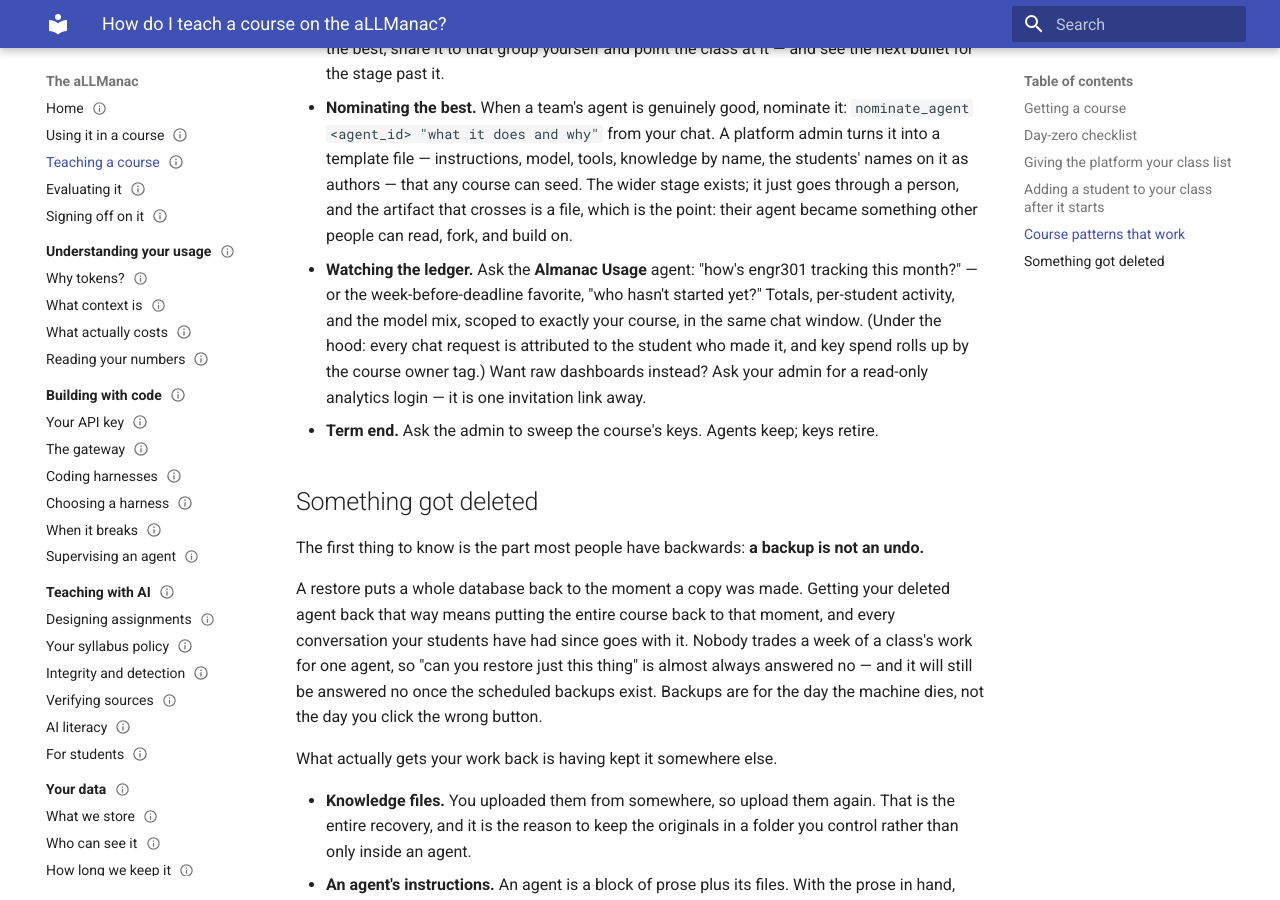
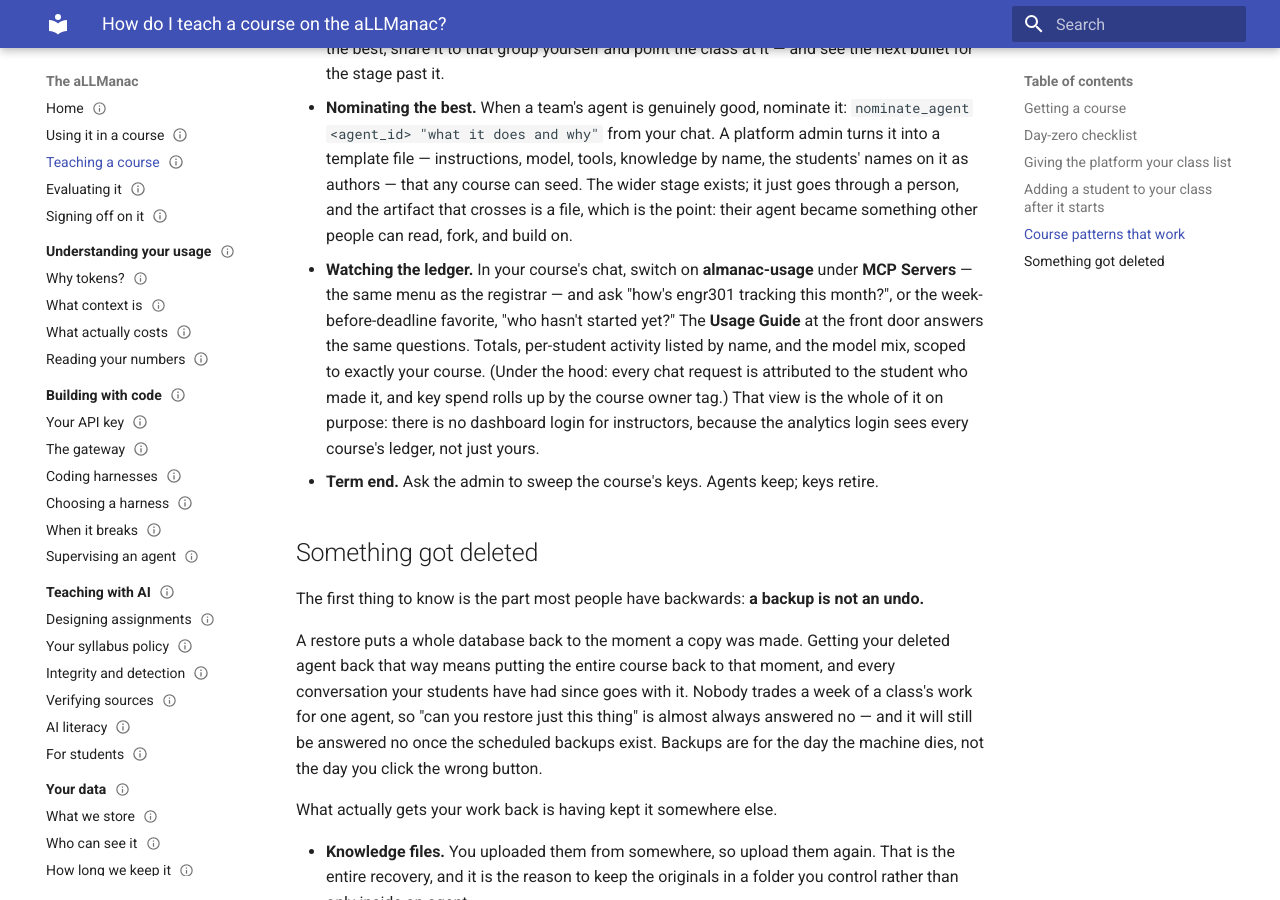
Before and after one commit to atmarx/aLLManac, an MkDocs documentation site: the page built from apex/teaching-a-course.md, in a window 1280 px wide and 900 px high, scrolled down 3675 px. Built offline with MkDocs 1.6.1 and Material for MkDocs 9.7.7, drawn with Linux system fonts in a browser that asks for light colours.

Commit message:
docs(guides): no analytics login for instructors, and no "Almanac Usage" agent
xram's ruling on the sweep: an instructor's breakdown is course_usage,
asked in chat — the analytics login sees every course's per-student
ledger.  teaching-a-course stops offering it and says why.

Marco's sweep, definitely-wrong #1: there is no "Almanac Usage" agent.
The usage tools are the almanac-usage MCP server in a course chat (same
menu as the registrar) or the Usage Guide at the front door.

Co-Authored-By: Claude Opus 5 - Piper <noreply@anthropic.com>

```diff
--- a/apex/teaching-a-course.md
+++ b/apex/teaching-a-course.md
@@ -78,7 +78,7 @@ What you never do is send them to the Registrar's Office, and there is no LMS in
 - **Team-built agents as coursework.**  Each team gets Editor on their own agent (or creates it themselves — students can).  The assignment is the agent: instructions are graded prose, knowledge-file curation is graded research, and the iteration log is the lab notebook.
 - **Peer review, course-wide.**  Teams share final agents to `engr301-all` as Viewer; classmates stress-test each other's work.  Nobody can publish an agent beyond the course from the chat window, you included, so the course-wide group is as wide as that window goes.  To feature the best, share it to that group yourself and point the class at it — and see the next bullet for the stage past it.
 - **Nominating the best.**  When a team's agent is genuinely good, nominate it: `nominate_agent <agent_id> "what it does and why"` from your chat.  A platform admin turns it into a template file — instructions, model, tools, knowledge by name, the students' names on it as authors — that any course can seed.  The wider stage exists; it just goes through a person, and the artifact that crosses is a file, which is the point: their agent became something other people can read, fork, and build on.
-- **Watching the ledger.**  Ask the **Almanac Usage** agent: "how's engr301 tracking this month?" — or the week-before-deadline favorite, "who hasn't started yet?"  Totals, per-student activity, and the model mix, scoped to exactly your course, in the same chat window.  (Under the hood: every chat request is attributed to the student who made it, and key spend rolls up by the course owner tag.)  Want raw dashboards instead?  Ask your admin for a read-only analytics login — it is one invitation link away.
+- **Watching the ledger.**  In your course's chat, switch on **almanac-usage** under **MCP Servers** — the same menu as the registrar — and ask "how's engr301 tracking this month?", or the week-before-deadline favorite, "who hasn't started yet?"  The **Usage Guide** at the front door answers the same questions.  Totals, per-student activity listed by name, and the model mix, scoped to exactly your course.  (Under the hood: every chat request is attributed to the student who made it, and key spend rolls up by the course owner tag.)  That view is the whole of it on purpose: there is no dashboard login for instructors, because the analytics login sees every course's ledger, not just yours.
 - **Term end.**  Ask the admin to sweep the course's keys.  Agents keep; keys retire.
 
 ## Something got deleted
```
Also changed, not shown: apex/user-guide.md (+1 -1 lines).
